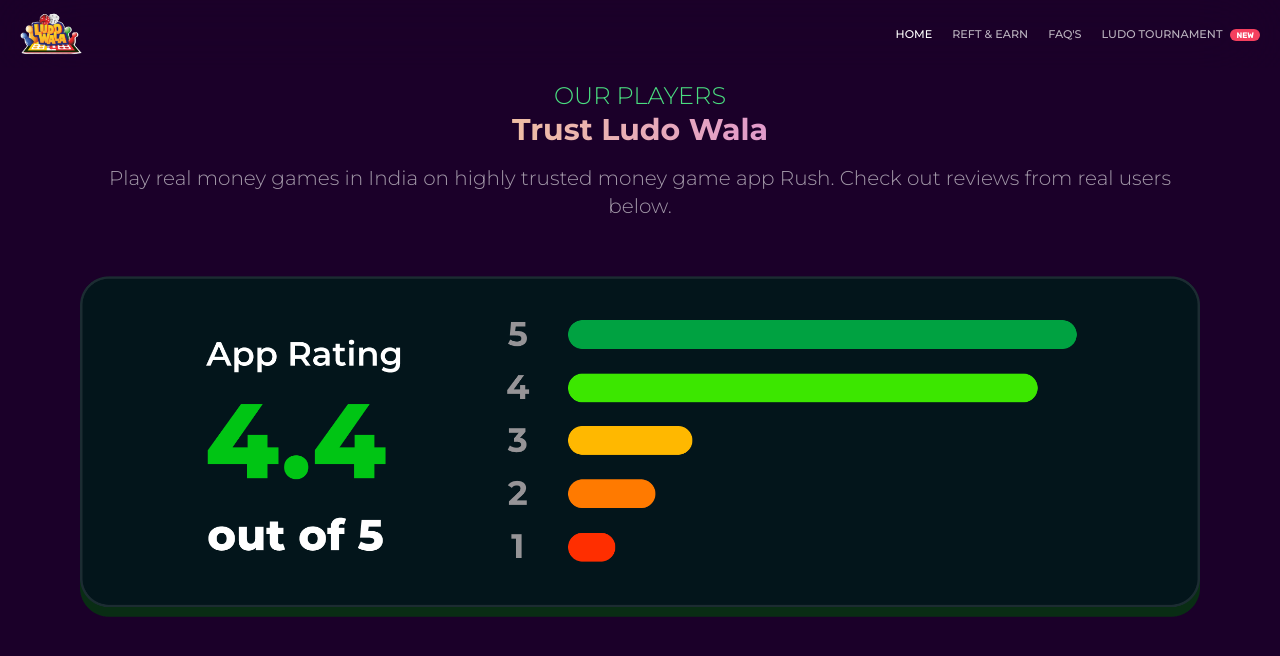
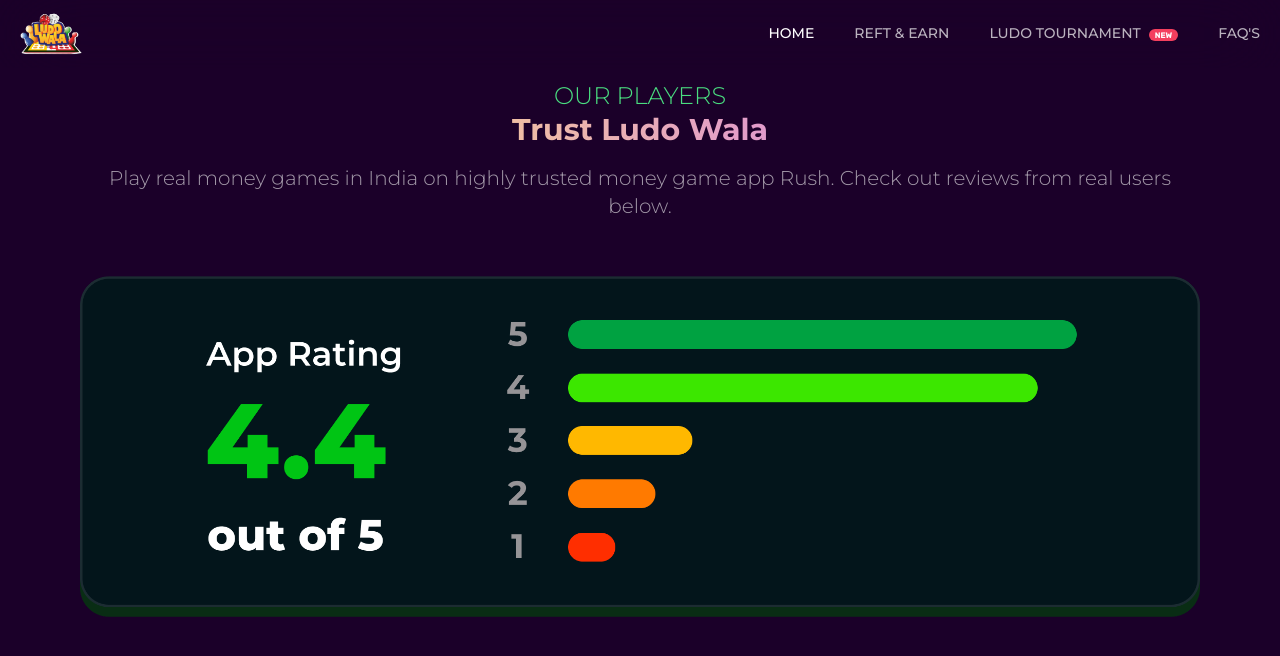
Before and after one commit to codeAntu/ludo-wala-web, a React (Vite) app: page / in a window 1280 px wide. Shown: the top 656 px of the page. Built offline with nearby package versions, Linux system fonts and the light colour scheme.

Commit message:
chore: Update header component with new navigation options

```diff
--- a/src/components/Header.tsx
+++ b/src/components/Header.tsx
@@ -11,13 +11,13 @@ const options = [
     href: '/refer',
   },
   {
-    name: "FAQ's",
-    href: '/faqs',
-  },
-  {
     name: 'Ludo Tournament',
     href: '/ludo',
     new: true,
+  },
+  {
+    name: "FAQ's",
+    href: '/faqs',
   },
 ]
 
@@ -26,13 +26,13 @@ export default function Header() {
     <div className='fixed top-0 flex w-full items-center justify-center px-5 backdrop-blur-2xl'>
       <div className='mw flex w-full items-center justify-between py-3'>
         <img src='./icon.png' alt='icon' className='h-8 sm:h-11' />
-        <div className='hidden gap-5 sm:flex'>
+        <div className='hidden gap-10 sm:flex'>
           {options.map((option) => (
             <Option key={option.name} name={option.name} href={option.href} isNew={option.new} />
           ))}
         </div>
-        <div className='flex sm:hidden border px-1 rounded-lg border-white/50'>
-          <MenuIcon className='text-white w-4'/>
+        <div className='flex rounded-lg border border-white/50 px-1 sm:hidden'>
+          <MenuIcon className='w-4 text-white' />
         </div>
       </div>
     </div>
@@ -45,7 +45,7 @@ function Option({ name, href, isNew }: { name: string; href: string; isNew?: boo
   return (
     <Link
       to={href}
-      className={`text-[0.7rem] font-medium uppercase ${location.pathname === href ? 'text-white' : 'text-white/70'}`}
+      className={`text-sm font-medium uppercase ${location.pathname === href ? 'text-white' : 'text-white/70'}`}
     >
       {name}
 
```
